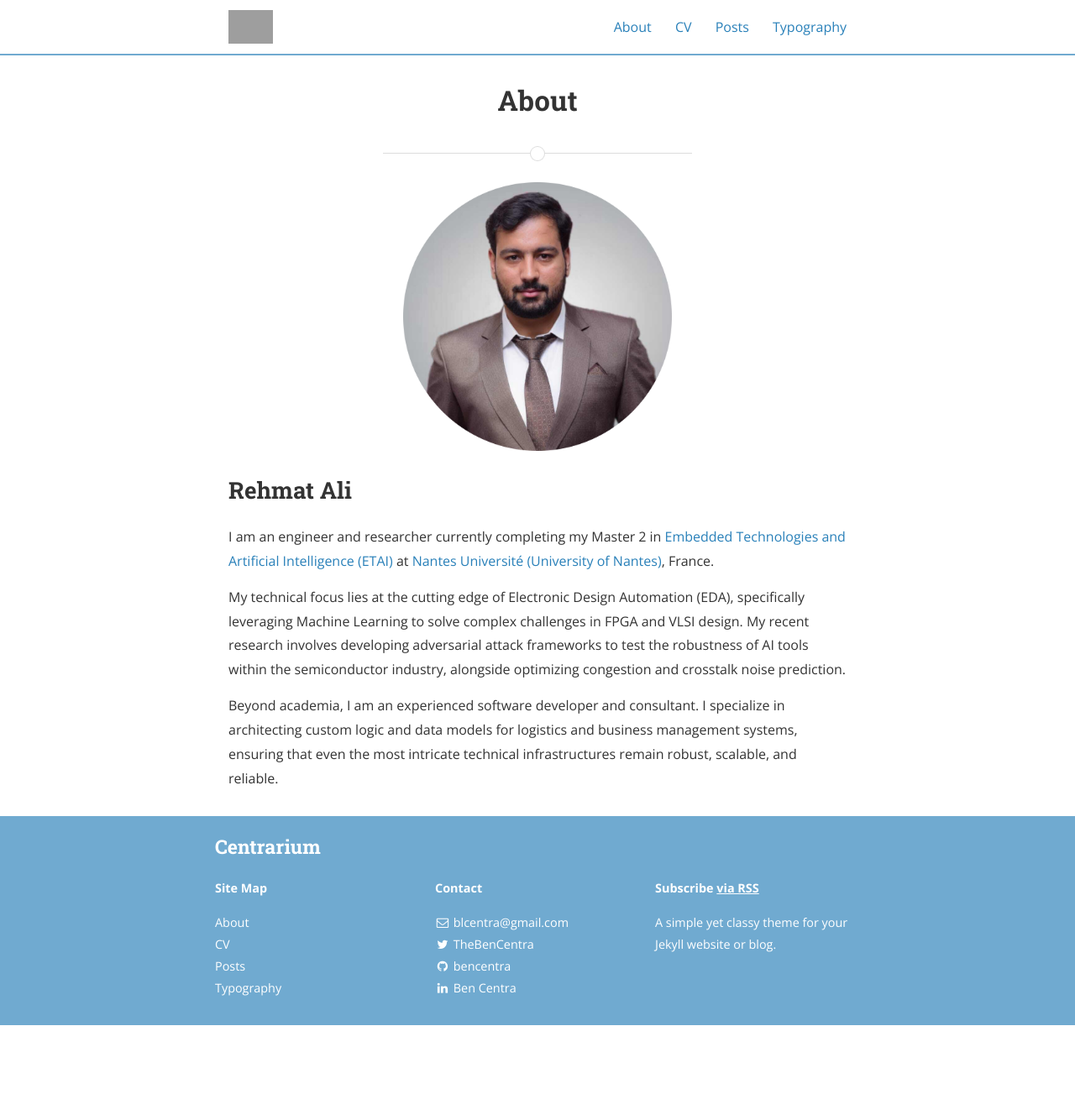
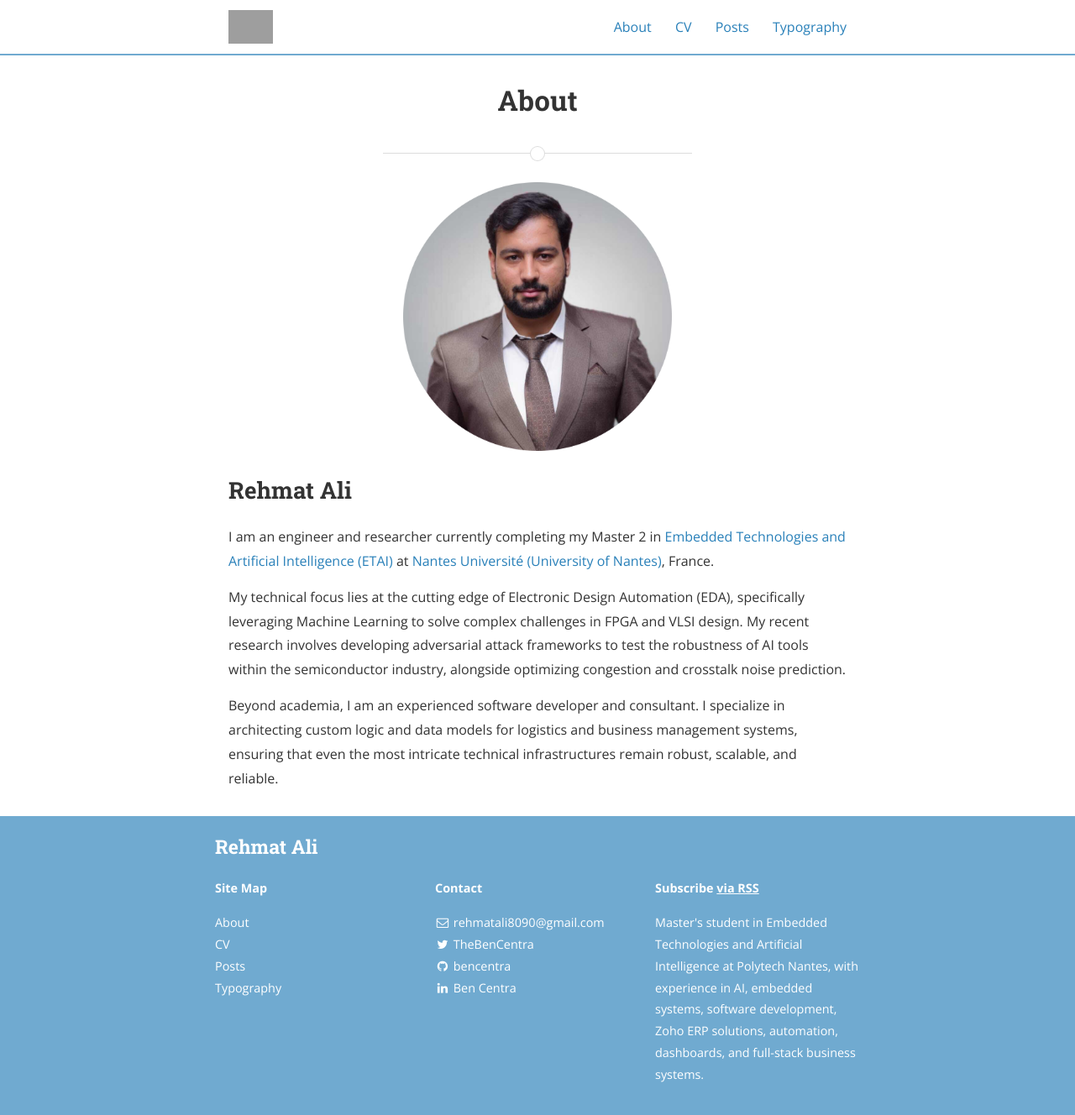
Before and after one commit to Rehmatali-cv/Rehmatali-cv.github.io, a Jekyll site: the page built from about.md, in a window 1280 px wide and 1340 px high. Shown: the top 1328 px of the window at 84% size. Built offline with Jekyll 4.4.1, drawn with Linux system fonts in a browser that asks for light colours; nearby versions of some CDN libraries; grey boxes are pictures that could not be loaded.

Commit message:
Update _config.yml

```diff
--- a/_config.yml
+++ b/_config.yml
@@ -9,15 +9,14 @@ exclude:
   - "/vendor/"
 
 # Site settings
-title: Centrarium
-subtitle: "A simple yet classy theme for your Jekyll website or blog"
-email: blcentra@gmail.com
-name: Ben Centra
+title: Rehmat Ali
+subtitle: "Embedded AI Engineer | Software Developer"
+email: rehmatali8090@gmail.com
+name: Rehmat Ali
 description: >
-  A simple yet classy theme for your Jekyll website or blog.
-# Base URL of site (i.e. /blog). It should always start with a slash,
-# and never end with a slash. Set it to a blank value if hosting at the
-# root of your server.
+  Master's student in Embedded Technologies and Artificial Intelligence at Polytech Nantes,
+  with experience in AI, embedded systems, software development, Zoho ERP solutions,
+  automation, dashboards, and full-stack business systems.
 baseurl: "" # the subpath of your site, e.g. /blog/
 url: "" # the base hostname & protocol for your site
 cover: "/assets/header_image.jpg"
```
